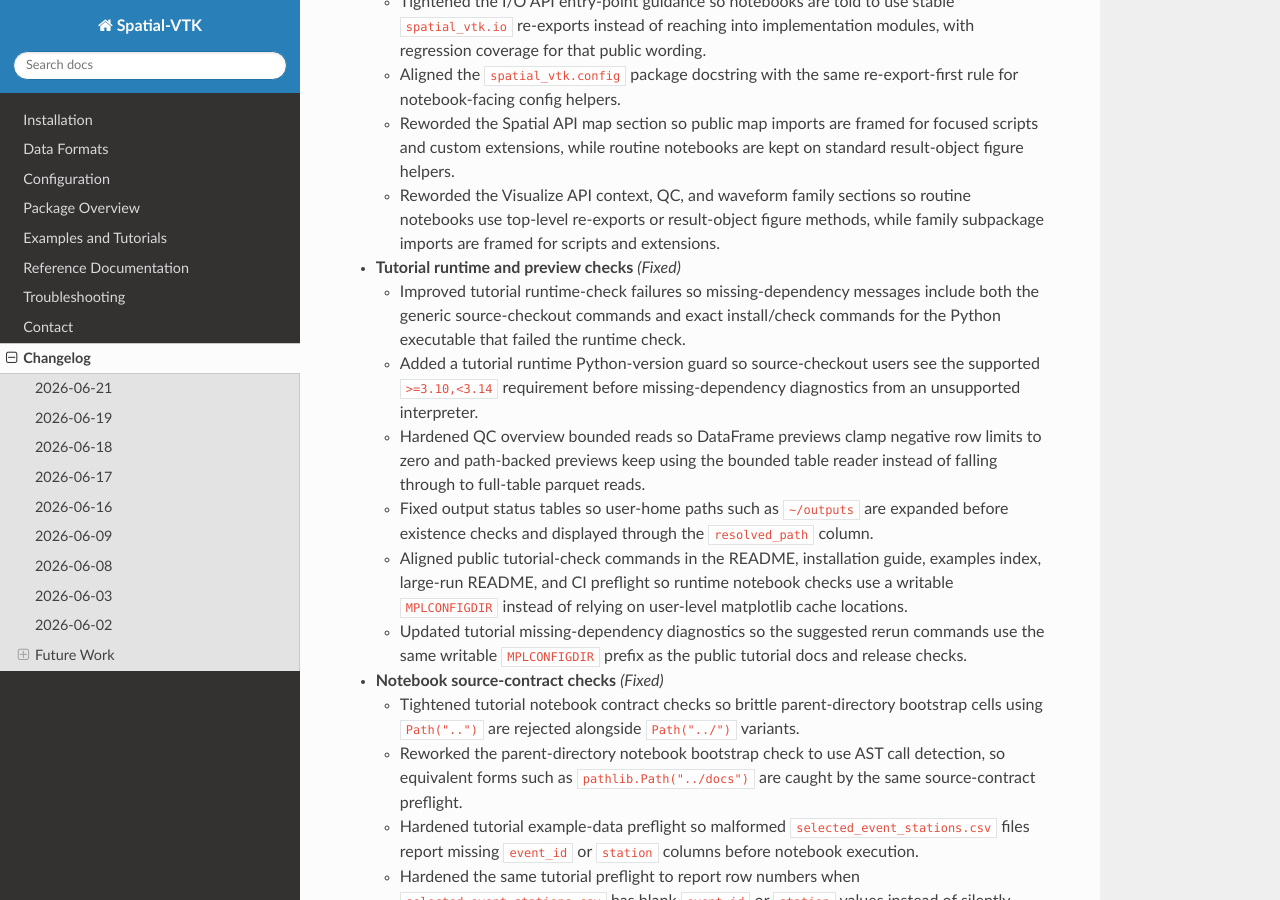
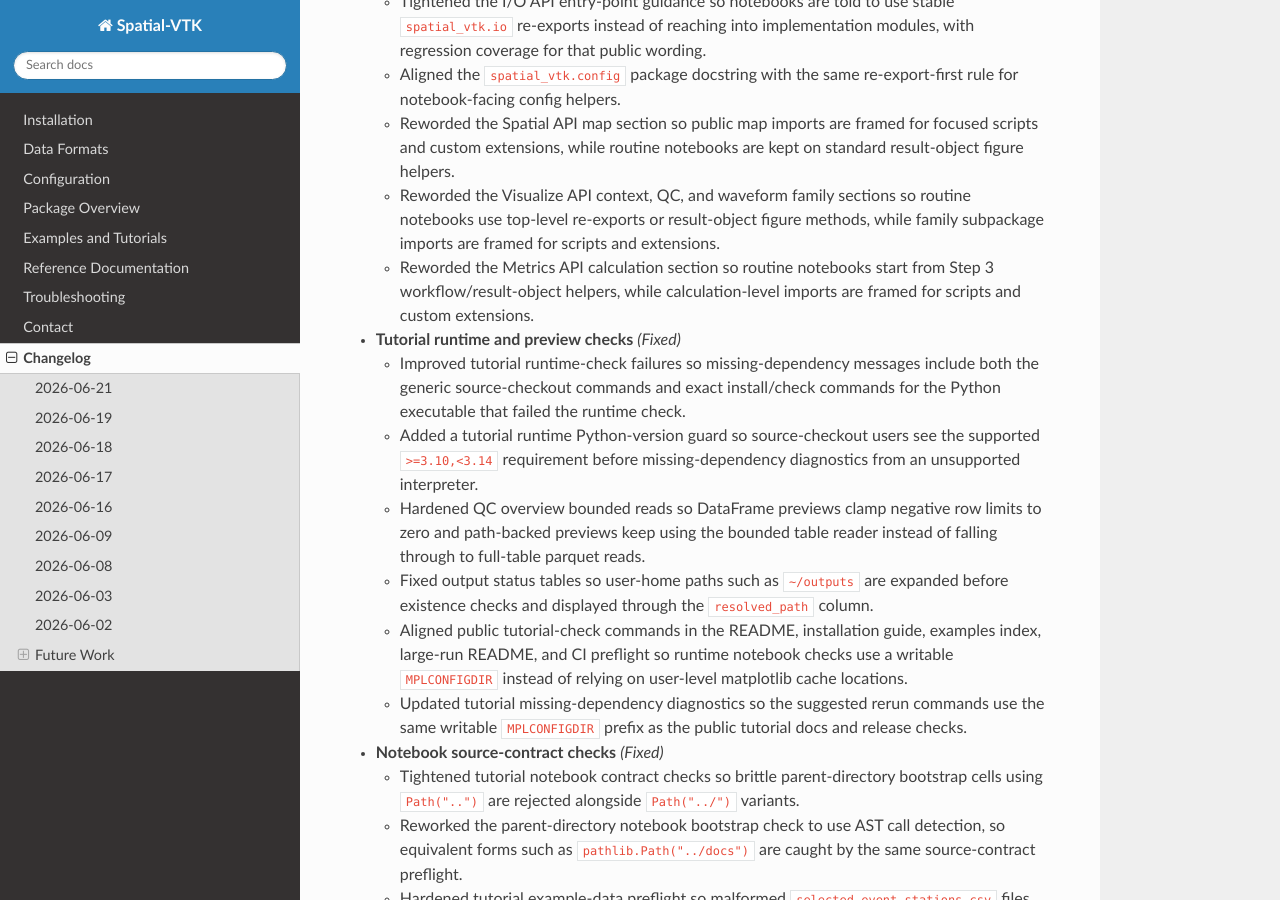
Before and after one commit to bcbirkel/spatial-vtk, a Sphinx documentation site: the page built from docs/changelog.rst, in a window 1280 px wide and 900 px high, scrolled down 915 px. Built offline with Sphinx 7.4.7 and the Read the Docs theme 3.1.0, drawn with Linux system fonts in a browser that asks for light colours.

Commit message:
Clarify metrics calculate notebook boundary

```diff
--- a/docs/changelog.rst
+++ b/docs/changelog.rst
@@ -52,6 +52,9 @@ Changelog
   - Reworded the Visualize API context, QC, and waveform family sections so
     routine notebooks use top-level re-exports or result-object figure methods,
     while family subpackage imports are framed for scripts and extensions.
+  - Reworded the Metrics API calculation section so routine notebooks start
+    from Step 3 workflow/result-object helpers, while calculation-level imports
+    are framed for scripts and custom extensions.
 
 - **Tutorial runtime and preview checks** *(Fixed)*
 
```
Also changed, not shown: docs/reference/api/metrics.rst (+5 -2 lines), 1 other file.
